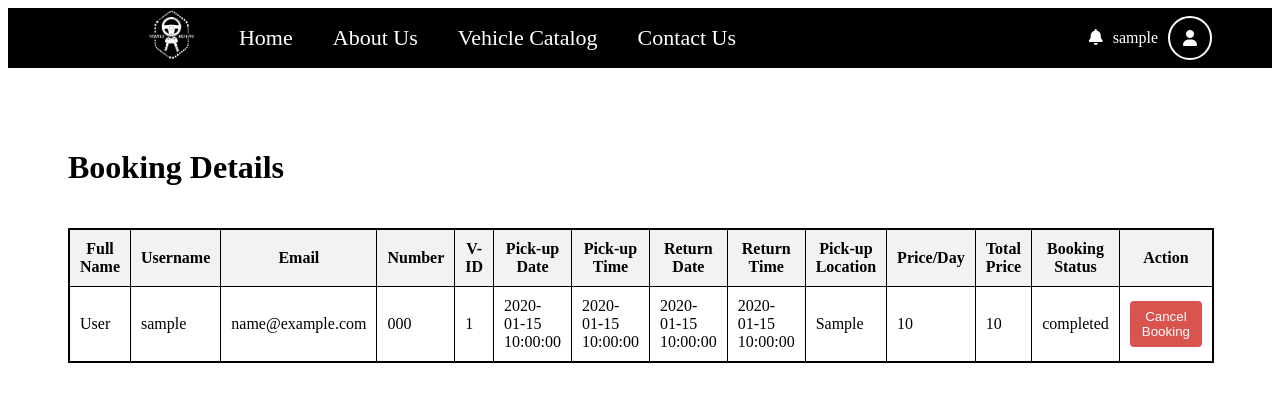
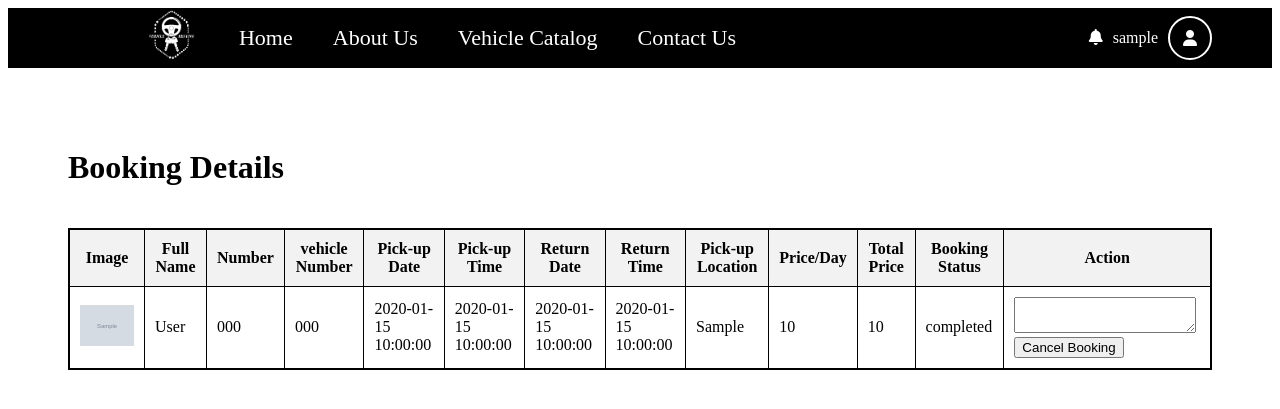
Before and after one commit to rashmitamalla/online-vehicle-rental, a PHP site: page /User/Php/Booking_history.php in a window 1280 px wide. Shown: the top 409 px of the page. Run offline with PHP 8.4, Linux system fonts and the light colour scheme; the visitor is signed in with stand-in values (Sample User, id 1); tables that the repository leaves empty or names only in its code hold one stand-in row (values such as "Sample post"); grey boxes marked "Sample" are stand-in pictures.

Commit message:
new commit cancellation

```diff
--- a/User/Php/Book.php
+++ b/User/Php/Book.php
@@ -40,7 +40,7 @@ if ($_SERVER['REQUEST_METHOD'] === 'POST') {
   }
   $vehicle_id = $_POST['vehicle_id'];
   // Redirect to GET version of Book.php to prevent resubmission on refresh
-  header('Location: Home.php?vehicle_id=' . urlencode($vehicle_id));
+  header('Location: Book.php?vehicle_id=' . urlencode($vehicle_id));
   exit();
 }
 
@@ -280,6 +280,8 @@ if ($vehicle_id) {
       <form action="../../Database/book_vehicle_backend.php" onsubmit="return validateForm()" method="post">
         <input type="hidden" name="booking_token" value="<?php echo $token; ?>">
         <input type="hidden" name="vehicle_id" value="<?php echo htmlspecialchars($vid); ?>">
+        <input type="hidden" name="vehicle_number" value="<?php echo htmlspecialchars($row['vehicle_number']); ?>">
+<input type="hidden" name="username" value="<?php echo htmlspecialchars($_SESSION['username']); ?>">
 
         <input type="text" name="fullname" id="fullname" placeholder="Full Name" required value="<?php echo htmlspecialchars($_SESSION['fullname'] ?? ''); ?>" pattern="[A-Z][a-z]+(?: [A-Z][a-z]+)*" title="Each name should start with a capital letter (e.g., John Doe)">
         <input type="email" name="email" placeholder="Email" required value="<?php echo htmlspecialchars($_SESSION['email'] ?? ''); ?>">
--- a/User/Php/Booking_history.php
+++ b/User/Php/Booking_history.php
@@ -91,11 +91,10 @@ if (session_status() === PHP_SESSION_NONE) {
         </h1>
         <table id="myTable">
             <tr>
+                <th>Image</th>
                 <th>Full Name</th>
-                <th>Username</th>
-                <th>Email</th>
                 <th>Number</th>
-                <th>V-ID</th>
+                <th>vehicle Number</th>
                 <th>Pick-up Date</th>
                 <th>Pick-up Time</th>
                 <th>Return Date</th>
@@ -111,18 +110,21 @@ if (session_status() === PHP_SESSION_NONE) {
 
             include '../../Database/database.php';
             $username = mysqli_real_escape_string($conn, $_SESSION["username"]);
-            $sql = "SELECT * FROM booking WHERE `username`='$username'";
+            $sql = "SELECT booking.*, vehicle.vehicle_image
+        FROM booking
+        JOIN vehicle ON booking.vehicle_number = vehicle.vehicle_number
+        WHERE booking.username = '$username'";
             $result = mysqli_query($conn, $sql);
 
             while ($row = mysqli_fetch_assoc($result)) {
             ?>
 
                 <tr>
+                    <td> <img src="../../Image/<?php echo $row['vehicle_image']; ?>" alt="Vehicle Image">
+                    </td>
                     <td><?php echo $row['fullname']; ?></td>
-                    <td><?php echo $row['username']; ?></td>
-                    <td><?php echo $row['email']; ?></td>
                     <td><?php echo $row['number']; ?></td>
-                    <td><?php echo $row['vehicle_id']; ?></td>
+                    <td><?php echo $row['vehicle_number']; ?></td>
                     <td><?php echo $row['pickup_date']; ?></td>
                     <td><?php echo $row['pickup_time']; ?></td>
                     <td><?php echo $row['return_date']; ?></td>
@@ -132,7 +134,14 @@ if (session_status() === PHP_SESSION_NONE) {
                     <td><?php echo $row['total_price']; ?></td>
                     <td><?php echo $row['bstatus']; ?></td>
                     <td>
-                        <button class="cancel-btn" onclick="openCancelPopup(<?= $row['booking_id'] ?>)">Cancel Booking</button>
+                        <!-- Inside your booking table row -->
+                        <form action="../../Database/cancellation_handle.php" method="POST">
+                            <input type="hidden" name="booking_id" value="<?php echo  $row['booking_id'] ?>">
+                            <textarea name="cancel_reason" required></textarea>
+                            <button type="submit">Cancel Booking</button>
+                            <!-- <?php echo 'Booking ID is: ' . $row['booking_id']; ?> -->
+
+                        </form>
                     </td>
 
                 </tr>
@@ -147,49 +156,16 @@ if (session_status() === PHP_SESSION_NONE) {
         </table>
 
         <!-- Cancel Popup Modal (only once in the page) -->
-        <div id="cancelPopup" class="popup-modal" style="display:none;">
-            <div class="popup-content">
-                <h3>Cancel Booking</h3>
-                <p>A fine charge of ₹500 applies for cancellation.</p>
-                <form id="cancelForm" method="POST" action="../../User/Php/book_vehicle_backend.php">
-                    <input type="hidden" name="booking_id" id="bookingIdInput" value="">
-                    <label for="cancel_reason">Reason for cancellation:</label><br />
-                    <textarea id="cancel_reason" name="cancel_reason" required rows="4" cols="40"></textarea><br />
+        <!-- Cancel Popup Modal (only once on the page) -->
 
-                    <button type="submit" id="confirmBtn">Confirm Cancellation</button>
-                    <button type="button" onclick="closeCancelPopup()" id="abortBtn">Abort</button>
-
-                    <p id="cancelMessage" style="display:none; color: green; margin-top:10px;">Cancellation is in process...</p>
-                </form>
-            </div>
-        </div>
 
     </div>
 
 
-    <script>
-        const cancelForm = document.getElementById('cancelForm');
-        cancelForm.addEventListener('submit', function(event) {
-            event.preventDefault(); // stop default submit for now
 
-            // Show cancellation in process message (you can style this as you want)
-            let msgDiv = document.createElement('div');
-            msgDiv.innerText = 'Cancellation is in process...';
-            msgDiv.style.color = 'blue';
-            msgDiv.style.marginTop = '10px';
 
-            cancelForm.appendChild(msgDiv);
 
-            // Optionally disable form inputs to prevent double submit
-            [...cancelForm.elements].forEach(el => el.disabled = true);
 
-            // Now submit the form programmatically after short delay (optional)
-            setTimeout(() => {
-                cancelForm.submit();
-            }, 500); // half second delay to show message
-
-        });
-    </script>
 
 
 
```
Also changed, not shown: Database/book_vehicle_backend.php (+28 -3 lines), Database/cancellation_handle.php (added, +26 -0 lines), 1 other file.
